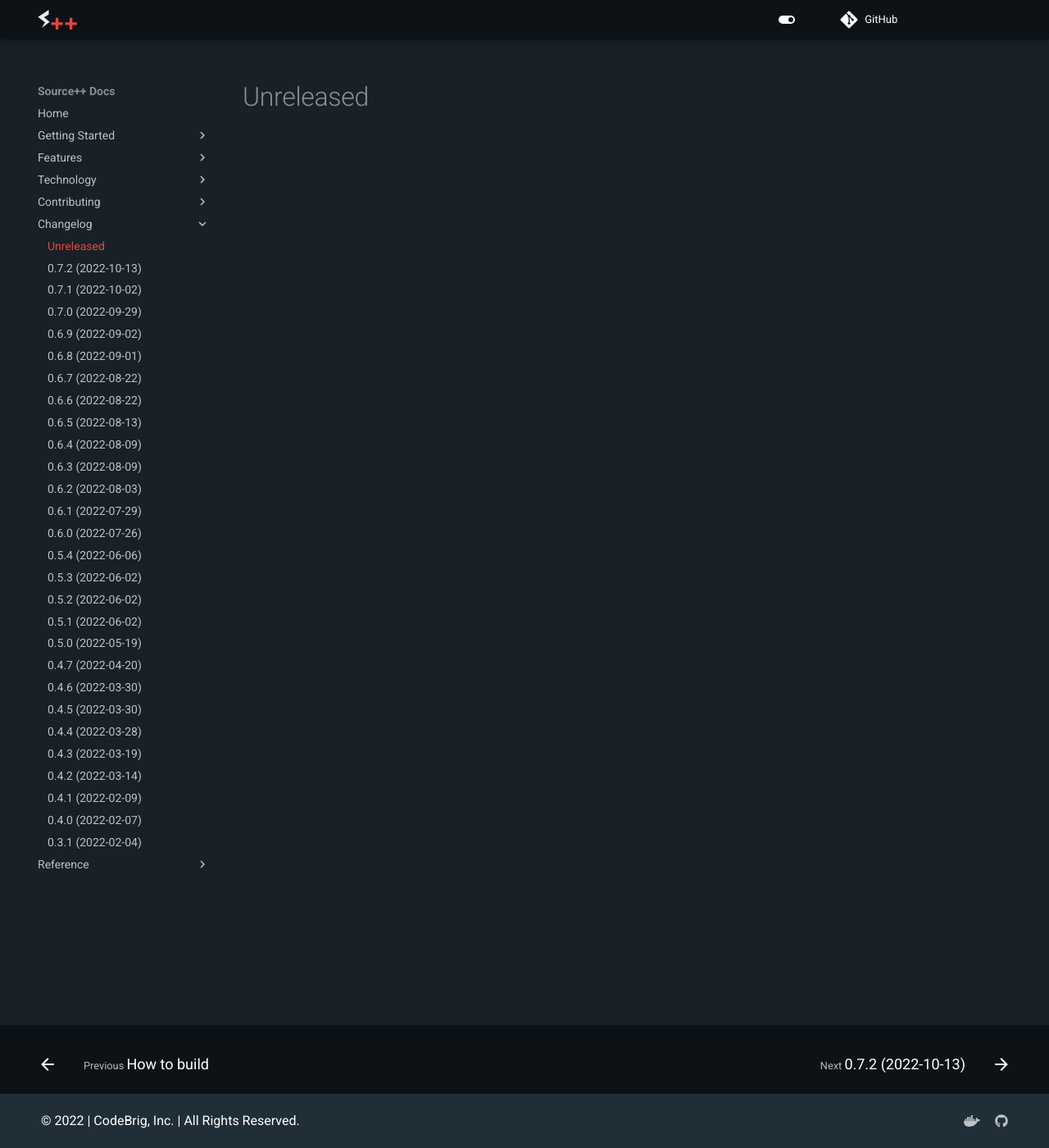
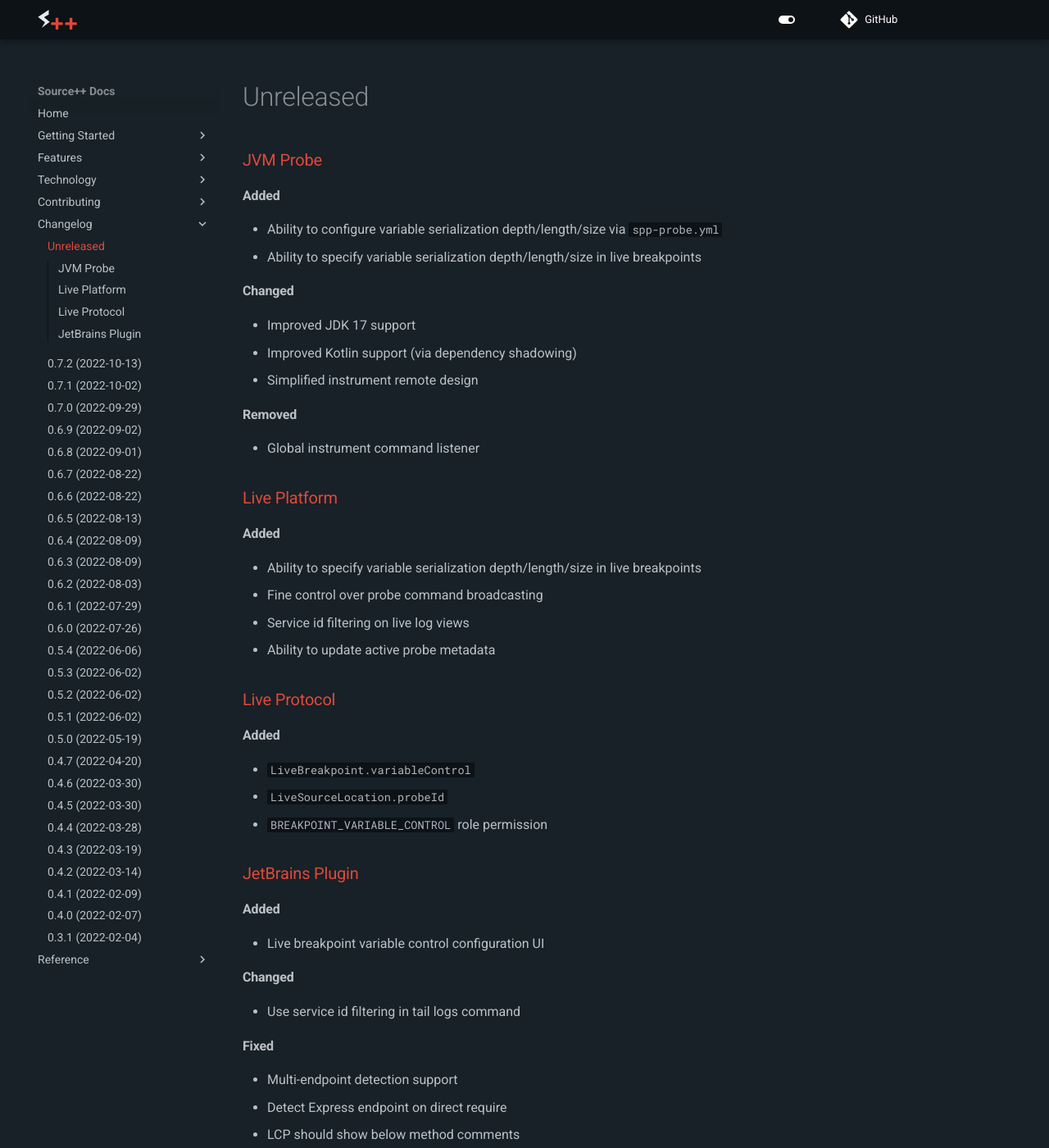
Before and after one commit to sourceplusplus/documentation, an MkDocs documentation site: the page built from docs/changelog/README.md, in a window 1280 px wide and 1400 px high. Shown: the whole window at 82% size. Built offline with MkDocs 1.6.1 and Material for MkDocs 9.7.7, drawn with Linux system fonts in a browser that asks for light colours; comment, search, counter and statistics services are not loaded; the version menu is left out; some of the changed text lies outside the part shown.

Commit message:
docs: changelog

```diff
--- a/docs/changelog/README.md
+++ b/docs/changelog/README.md
@@ -1 +1,46 @@
 # Unreleased
+
+### [JVM Probe](https://github.com/sourceplusplus/probe-jvm)
+
+#### Added
+- Ability to configure variable serialization depth/length/size via `spp-probe.yml`
+- Ability to specify variable serialization depth/length/size in live breakpoints
+
+#### Changed
+- Improved JDK 17 support
+- Improved Kotlin support (via dependency shadowing)
+- Simplified instrument remote design
+
+#### Removed
+- Global instrument command listener
+
+### [Live Platform](https://github.com/sourceplusplus/sourceplusplus)
+
+#### Added
+- Ability to specify variable serialization depth/length/size in live breakpoints
+- Fine control over probe command broadcasting
+- Service id filtering on live log views
+- Ability to update active probe metadata
+
+### [Live Protocol](https://github.com/sourceplusplus/protocol)
+
+#### Added
+- `LiveBreakpoint.variableControl`
+- `LiveSourceLocation.probeId`
+- `BREAKPOINT_VARIABLE_CONTROL` role permission
+
+### [JetBrains Plugin](https://github.com/sourceplusplus/interface-jetbrains)
+
+#### Added
+- Live breakpoint variable control configuration UI
+
+#### Changed
+- Use service id filtering in tail logs command
+
+#### Fixed
+- Multi-endpoint detection support
+- Detect Express endpoint on direct require
+- LCP should show below method comments
+- Quick stats spacing off in Kotlin
+- Parent has already been disposed error
+- Window with id="Live Breakpoints" is already registered
```
Also changed, not shown: docs/changelog/0.7.2.md (+1 -1 lines).
